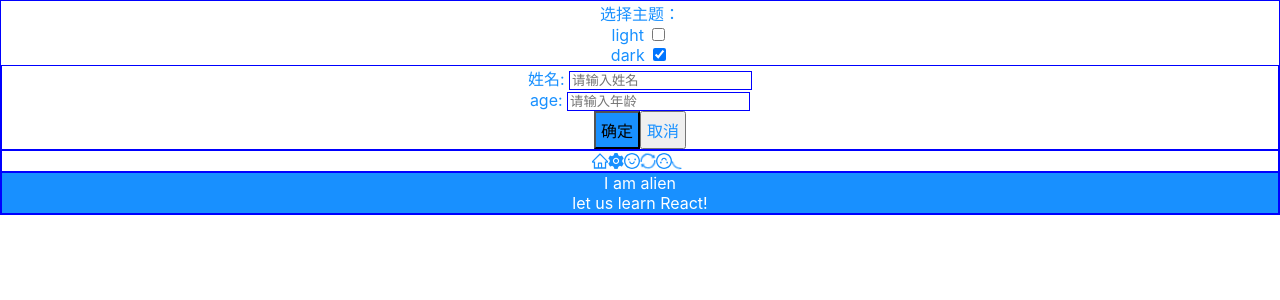
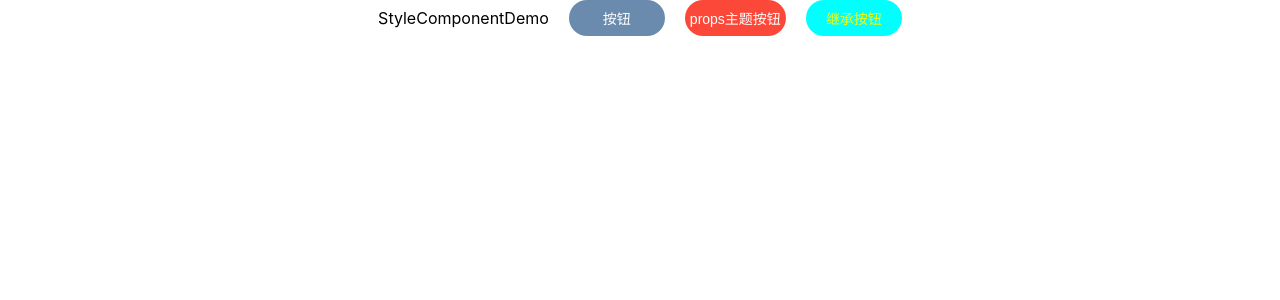
Before and after one commit to fankaljead/advanced-react-learn, a React (Vite) app: page / in a window 1280 px wide. Shown: the top 300 px of the page. Built offline with nearby package versions, Linux system fonts and the light colour scheme.

Commit message:
完成css modules

```diff
--- a/src/App.jsx
+++ b/src/App.jsx
@@ -1,3 +1,13 @@
+/*
+ * @Author: Zhou Xianghui
+ * @Date: 2022-01-13 12:57:54
+ * @LastEditors: Zhou Xianghui
+ * @LastEditTime: 2022-03-05 10:37:38
+ * @FilePath: \advancend-react\src\App.jsx
+ * @Description:
+ * after a long, long, long time
+ * Copyright (c) 2022 by Zhou Xianghui/Qianjiang Tech, All Rights Reserved.
+ */
 import "./App.css";
 import React from "react";
 import {
@@ -5,6 +15,8 @@ import {
   ProviderDemo2,
 } from "./components/basic/7_context/advanced_context";
 import { AdvancedPractiveChangeTheme } from "./components/basic/7_context/advanced_practive_change_theme";
+import { CSSModuleDemo } from "./components/basic/8_modular_css";
+import { StyleComponentDemo } from "./components/basic/8_modular_css/style_component";
 // import { ProviderDemo } from "./components/basic/7_context/dynamic_context";
 // import { B, GrandFather } from "./components/basic/7_context";
 // import { PropsComponentDemo, FatherIndex } from "./components/basic/4_props";
@@ -67,7 +79,9 @@ function App() {
       {/* 逐层传递 Provider */}
       {/* <ProviderDemo2 /> */}
 
-      <AdvancedPractiveChangeTheme />
+      {/* <AdvancedPractiveChangeTheme /> */}
+      {/* <CSSModuleDemo /> */}
+      <StyleComponentDemo />
     </div>
   );
 }
--- a/src/components/basic/8_modular_css/index.jsx
+++ b/src/components/basic/8_modular_css/index.jsx
@@ -1 +1,21 @@
+/*
+ * @Author: Zhou Xianghui
+ * @Date: 2022-03-04 13:13:59
+ * @LastEditors: Zhou Xianghui
+ * @LastEditTime: 2022-03-05 10:31:38
+ * @FilePath: \advancend-react\src\components\basic\8_modular_css\index.jsx
+ * @Description:
+ * after a long, long, long time
+ * Copyright (c) 2022 by Zhou Xianghui/Qianjiang Tech, All Rights Reserved.
+ */
+
 // 8. 模块化 CSS
+import React from "react";
+// import styles from "./style.module.less";
+import style from "./style.js";
+
+export function CSSModuleDemo() {
+  console.log("style:", style);
+  // return <div style={styles.text}>验证 CSS Modules</div>;
+  return <div style={style.text}>验证 CSS Modules</div>;
+}
--- /dev/null
+++ b/src/components/basic/8_modular_css/style.js
@@ -0,0 +1,18 @@
+/*
+ * @Author: Zhou Xianghui
+ * @Date: 2022-03-05 10:28:21
+ * @LastEditors: Zhou Xianghui
+ * @LastEditTime: 2022-03-05 10:29:43
+ * @FilePath: \advancend-react\src\components\basic\8_modular_css\style.js
+ * @Description:
+ * after a long, long, long time
+ * Copyright (c) 2022 by Zhou Xianghui/Qianjiang Tech, All Rights Reserved.
+ */
+const text = {
+  color: "cyan",
+  fontSize: "3em",
+};
+
+export default {
+  text
+}
--- /dev/null
+++ b/src/components/basic/8_modular_css/style.module.less
@@ -0,0 +1,4 @@
+.text {
+  color: cyan;
+  font-size: 2em;
+}
--- /dev/null
+++ b/src/components/basic/8_modular_css/style_component.jsx
@@ -0,0 +1,56 @@
+/*
+ * @Author: Zhou Xianghui
+ * @Date: 2022-03-05 10:34:51
+ * @LastEditors: Zhou Xianghui
+ * @LastEditTime: 2022-03-05 10:44:59
+ * @FilePath: \advancend-react\src\components\basic\8_modular_css\style_component.jsx
+ * @Description: 使用 style-components
+ * after a long, long, long time
+ * Copyright (c) 2022 by Zhou Xianghui/Qianjiang Tech, All Rights Reserved.
+ */
+
+import React from "react";
+import styled from "styled-components";
+
+/* 给button标签添加样式，形成 Button React 组件 */
+const Button = styled.button`
+  background: #6a8bad;
+  color: #fff;
+  min-width: 96px;
+  height: 36px;
+  border: none;
+  border-radius: 18px;
+  font-size: 14px;
+  font-weight: 500;
+  cursor: pointer;
+  margin-left: 20px !important;
+`;
+
+const PropsButton = styled.button`
+  background: ${(props) => (props.theme ? props.theme : "#6a8bad")};
+  color: #fff;
+  min-width: 96px;
+  height: 36px;
+  border: none;
+  border-radius: 18px;
+  font-size: 14px;
+  font-weight: 500;
+  cursor: pointer;
+  margin-left: 20px !important;
+`;
+
+const NewButton = styled(Button)`
+  background: cyan;
+  color: yellow;
+`;
+
+export function StyleComponentDemo() {
+  return (
+    <div>
+      StyleComponentDemo
+      <Button>按钮</Button>
+      <PropsButton theme={"#fc4838"}>props主题按钮</PropsButton>
+      <NewButton> 继承按钮</NewButton>
+    </div>
+  );
+}
--- a/vite.config.js
+++ b/vite.config.js
@@ -1,7 +1,39 @@
-import { defineConfig } from 'vite'
-import react from '@vitejs/plugin-react'
+/*
+ * @Author: Zhou Xianghui
+ * @Date: 2022-01-13 12:57:54
+ * @LastEditors: Zhou Xianghui
+ * @LastEditTime: 2022-03-05 10:19:55
+ * @FilePath: \advancend-react\vite.config.js
+ * @Description:
+ * after a long, long, long time
+ * Copyright (c) 2022 by Zhou Xianghui/Qianjiang Tech, All Rights Reserved.
+ */
+import { defineConfig } from "vite";
+import react from "@vitejs/plugin-react";
+import reactRefresh from "@vitejs/plugin-react-refresh";
+import reactCssModule from "vite-plugin-react-css-modules";
+const generateScopedName = "[name]__[local]___[hash:base64:5]";
 
 // https://vitejs.dev/config/
 export default defineConfig({
-  plugins: [react()]
-})
+  plugins: [
+    react(),
+    reactCssModule({
+      generateScopedName,
+      filetypes: {
+        ".less": {
+          syntax: "postcss-less",
+        },
+        ".css": {
+          syntax: "postcss",
+        },
+      },
+    }),
+    reactRefresh(),
+  ],
+  css: {
+    modules: {
+      generateScopedName,
+    },
+  },
+});
```
Also changed, not shown: package.json (+6 -1 lines), src/components/basic/9_hoc/index.jsx (added, +10 -0 lines), 2 other files (tests, documents, lock files or other folders).
